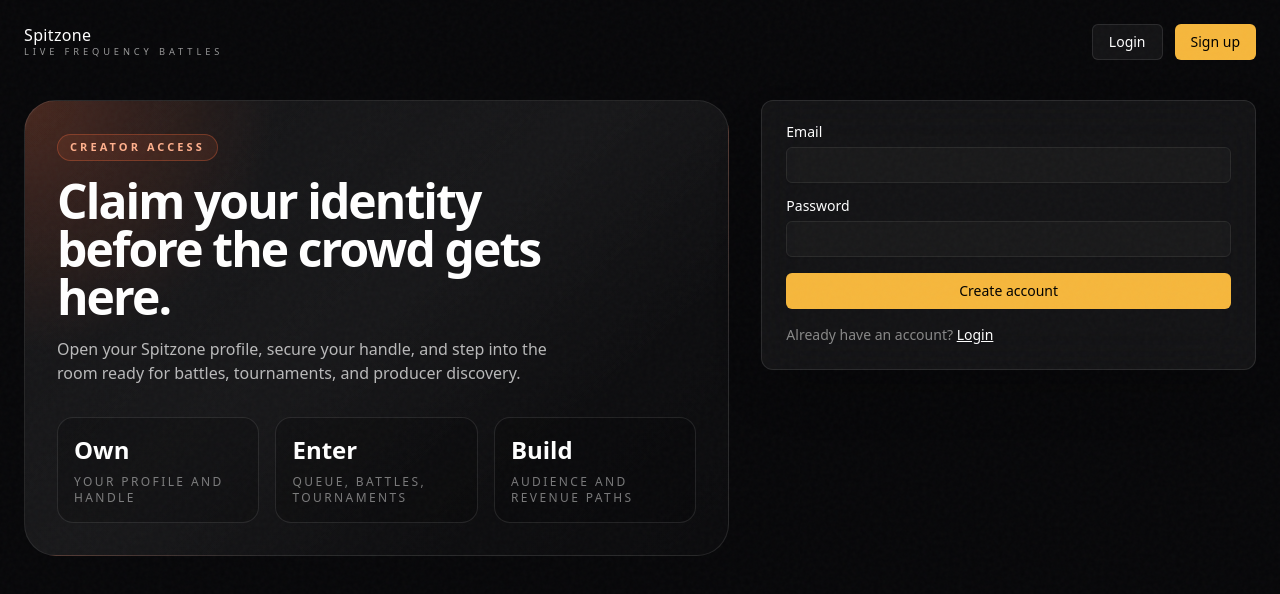
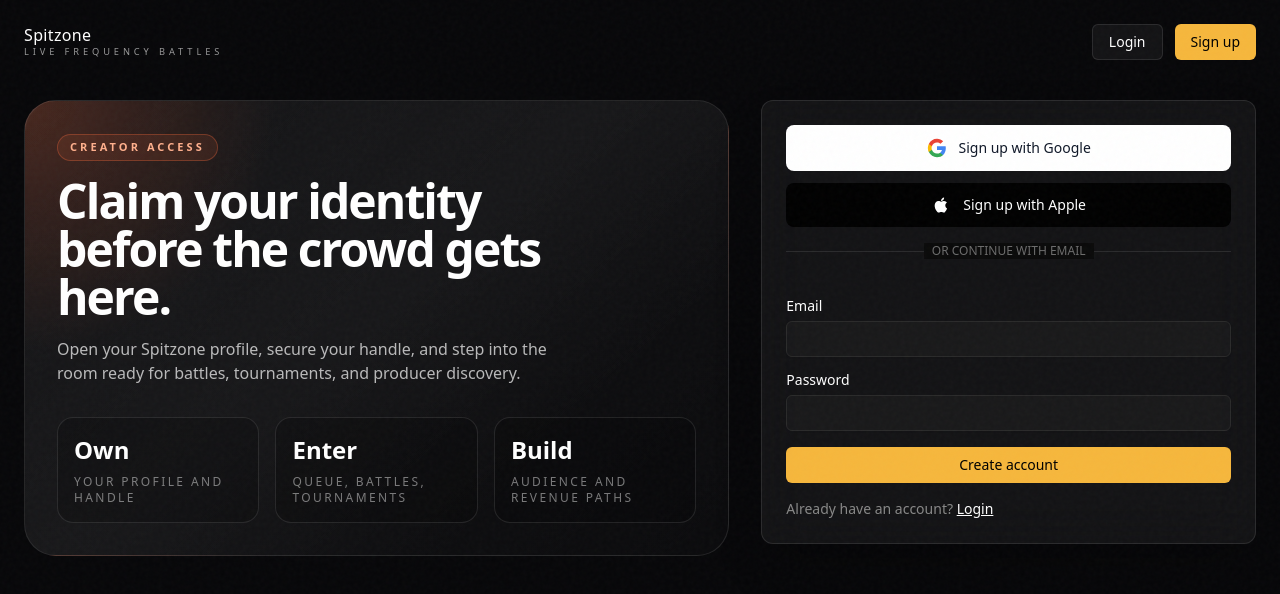
Before and after one commit to reprewindai-dev/battlearena, a Next.js app: page /signup in a window 1280 px wide. Shown: the top 594 px of the page. Built offline with nearby package versions, Linux system fonts and the light colour scheme; no server answers.

Commit message:
Add Google and Apple OAuth login/signup

```diff
--- a/src/app/(guest)/login/LoginForm.tsx
+++ b/src/app/(guest)/login/LoginForm.tsx
@@ -6,6 +6,7 @@ import { useMemo, useState, useTransition } from "react";
 
 import { z } from "zod";
 
+import OAuthButtons from "@/components/auth/OAuthButtons";
 import { Button } from "@/components/ui/button";
 import { Card } from "@/components/ui/card";
 import { Input } from "@/components/ui/input";
@@ -90,6 +91,8 @@ export default function LoginForm({
 
   return (
     <Card className="border-white/10 bg-white/5 p-6 shadow-2xl shadow-black/30 backdrop-blur-xl">
+      <OAuthButtons mode="login" nextPath={safeNextPath} />
+
       <form
         className="space-y-4"
         onSubmit={(e) => {
--- a/src/app/(guest)/signup/page.tsx
+++ b/src/app/(guest)/signup/page.tsx
@@ -6,6 +6,7 @@ import { useRouter, useSearchParams } from "next/navigation";
 
 import { z } from "zod";
 
+import OAuthButtons from "@/components/auth/OAuthButtons";
 import { Button } from "@/components/ui/button";
 import { Card } from "@/components/ui/card";
 import { Input } from "@/components/ui/input";
@@ -26,6 +27,13 @@ function SignupContent() {
   const [success, setSuccess] = useState<string | null>(null);
   const [pending, startTransition] = useTransition();
 
+  // Calculate safe next path for OAuth
+  const nextParam = searchParams.get("next");
+  const safeNextPath =
+    nextParam && nextParam.startsWith("/") && !nextParam.startsWith("//")
+      ? nextParam
+      : "/app";
+
   async function handleSignup() {
     setError(null);
     setSuccess(null);
@@ -37,11 +45,6 @@ function SignupContent() {
     }
 
     try {
-      const nextParam = searchParams.get("next");
-      const safeNextPath =
-        nextParam && nextParam.startsWith("/") && !nextParam.startsWith("//")
-          ? nextParam
-          : "/app";
       const inviteCode = searchParams.get("invite");
 
       const response = await fetch("/api/auth/signup", {
@@ -128,6 +131,8 @@ function SignupContent() {
 
       <div className="lg:col-span-5">
         <Card className="border-white/10 bg-white/5 p-6 shadow-2xl shadow-black/30 backdrop-blur-xl">
+          <OAuthButtons mode="signup" nextPath={safeNextPath} />
+
           <form
             className="space-y-4"
             onSubmit={(e) => {
--- /dev/null
+++ b/src/components/auth/OAuthButtons.tsx
@@ -0,0 +1,99 @@
+"use client";
+
+import { useState } from "react";
+import { createSupabasePublicClient } from "@/lib/supabase/public";
+
+interface OAuthButtonsProps {
+  mode: "login" | "signup";
+  nextPath?: string;
+}
+
+export default function OAuthButtons({ mode, nextPath = "/app" }: OAuthButtonsProps) {
+  const [loading, setLoading] = useState<string | null>(null);
+
+  async function signInWithProvider(provider: "google" | "apple") {
+    setLoading(provider);
+
+    try {
+      const supabase = createSupabasePublicClient();
+      const origin = window.location.origin;
+
+      const { error } = await supabase.auth.signInWithOAuth({
+        provider,
+        options: {
+          redirectTo: `${origin}/auth/callback?next=${encodeURIComponent(nextPath)}`,
+        },
+      });
+
+      if (error) {
+        console.error(`${provider} sign in error:`, error.message);
+        setLoading(null);
+      }
+      // If successful, browser redirects to provider
+    } catch (err) {
+      console.error("OAuth error:", err);
+      setLoading(null);
+    }
+  }
+
+  return (
+    <div className="space-y-3">
+      {/* Google Button */}
+      <button
+        onClick={() => signInWithProvider("google")}
+        disabled={!!loading}
+        className="flex w-full items-center justify-center gap-3 rounded-lg border border-white/10 bg-white px-4 py-3 text-sm font-medium text-gray-900 transition-all hover:bg-gray-50 disabled:opacity-50"
+      >
+        {loading === "google" ? (
+          <div className="h-5 w-5 animate-spin rounded-full border-2 border-gray-400 border-t-transparent" />
+        ) : (
+          <svg className="h-5 w-5" viewBox="0 0 24 24">
+            <path
+              fill="#4285F4"
+              d="M22.56 12.25c0-.78-.07-1.53-.2-2.25H12v4.26h5.92c-.26 1.37-1.04 2.53-2.21 3.31v2.77h3.57c2.08-1.92 3.28-4.74 3.28-8.09z"
+            />
+            <path
+              fill="#34A853"
+              d="M12 23c2.97 0 5.46-.98 7.28-2.66l-3.57-2.77c-.98.66-2.23 1.06-3.71 1.06-2.86 0-5.29-1.93-6.16-4.53H2.18v2.84C3.99 20.53 7.7 23 12 23z"
+            />
+            <path
+              fill="#FBBC05"
+              d="M5.84 14.09c-.22-.66-.35-1.36-.35-2.09s.13-1.43.35-2.09V7.07H2.18C1.43 8.55 1 10.22 1 12s.43 3.45 1.18 4.93l2.85-2.22.81-.62z"
+            />
+            <path
+              fill="#EA4335"
+              d="M12 5.38c1.62 0 3.06.56 4.21 1.64l3.15-3.15C17.45 2.09 14.97 1 12 1 7.7 1 3.99 3.47 2.18 7.07l3.66 2.84c.87-2.6 3.3-4.53 6.16-4.53z"
+            />
+          </svg>
+        )}
+        {loading === "google" ? "Connecting..." : `${mode === "login" ? "Sign in" : "Sign up"} with Google`}
+      </button>
+
+      {/* Apple Button */}
+      <button
+        onClick={() => signInWithProvider("apple")}
+        disabled={!!loading}
+        className="flex w-full items-center justify-center gap-3 rounded-lg bg-black px-4 py-3 text-sm font-medium text-white transition-all hover:bg-gray-900 disabled:opacity-50"
+      >
+        {loading === "apple" ? (
+          <div className="h-5 w-5 animate-spin rounded-full border-2 border-white/30 border-t-white" />
+        ) : (
+          <svg className="h-5 w-5" fill="currentColor" viewBox="0 0 24 24">
+            <path d="M17.05 20.28c-.98.95-2.05.88-3.08.4-1.09-.5-2.08-.48-3.24 0-1.44.62-2.2.44-3.06-.4C2.79 15.25 3.51 7.59 9.05 7.31c1.35.07 2.29.74 3.08.8 1.18-.24 2.31-.93 3.57-.84 1.51.12 2.65.72 3.4 1.8-2.87 1.73-2.28 5.98.22 7.13-.57 1.5-1.31 2.99-2.54 4.09l.01-.01zM12.03 7.25c-.15-2.23 1.66-4.07 3.74-4.25.29 2.58-2.34 4.5-3.74 4.25z" />
+          </svg>
+        )}
+        {loading === "apple" ? "Connecting..." : `${mode === "login" ? "Sign in" : "Sign up"} with Apple`}
+      </button>
+
+      {/* Divider */}
+      <div className="relative my-4">
+        <div className="absolute inset-0 flex items-center">
+          <div className="w-full border-t border-white/10"></div>
+        </div>
+        <div className="relative flex justify-center text-xs uppercase">
+          <span className="bg-[#0a0a0a] px-2 text-white/40">or continue with email</span>
+        </div>
+      </div>
+    </div>
+  );
+}
```
